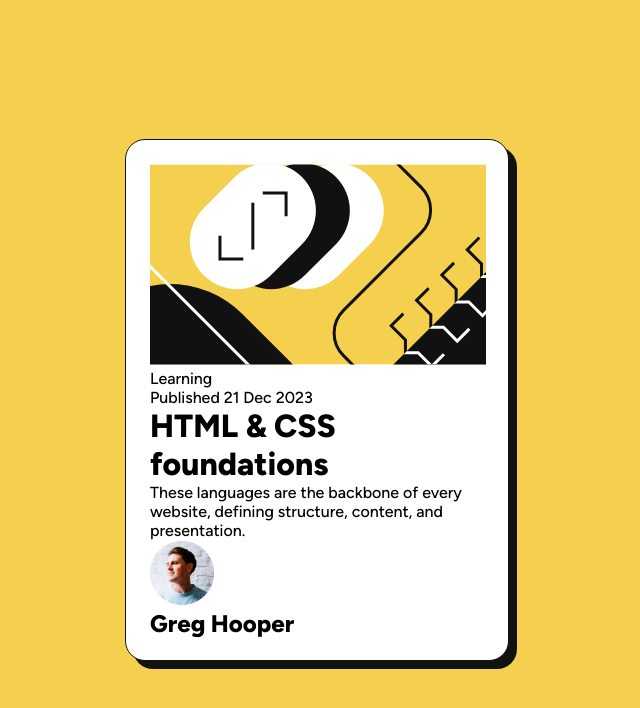
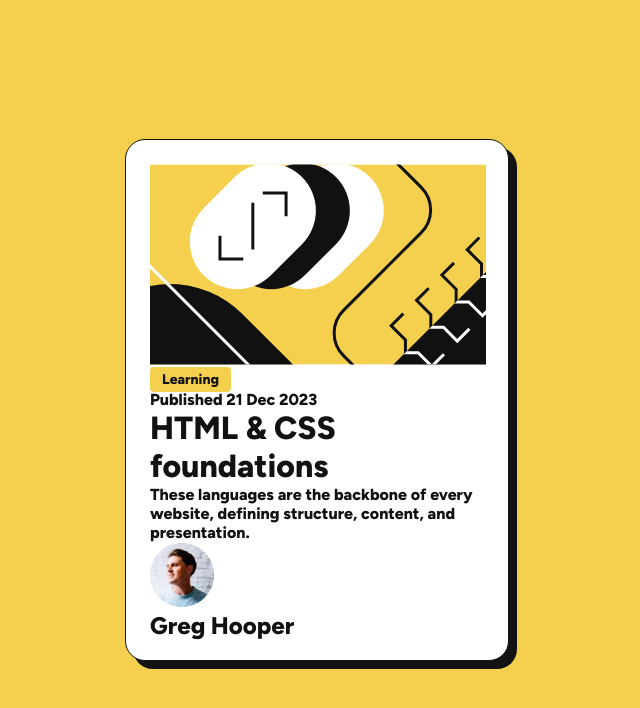
Before and after one commit to LuizHen527/blog-preview-card, a plain HTML site: page index.html in a window 1280 px wide. Shown: the whole page, without its empty margins (323-963 px from the left). Drawn offline with Linux system fonts and the light colour scheme.

Commit message:
Add style to span element

```diff
--- a/index.html
+++ b/index.html
@@ -13,7 +13,7 @@
     <img src="./assets/images/illustration-article.svg" alt="Yellow ilustration">
 
     <div class="card-content">
-      <span>Learning</span>
+      <span class="card-tag">Learning</span>
       <p class="card-date">Published 21 Dec 2023</p>
 
       <h1 class="card-title">HTML & CSS foundations</h1>
--- a/styles.css
+++ b/styles.css
@@ -37,6 +37,8 @@ body {
     justify-content: center;
 
     font-family: 'Figtree';
+    color: var(--gray-950);
+    font-weight: 950;
 }
 
 .card-container {
@@ -48,3 +50,11 @@ body {
     box-shadow: 8px 8px var(--gray-950);
     padding: 24px;
 }
+
+.card-tag {
+    font-size: 14px;
+    background-color: var(--yellow-clr);
+    padding: 4px 12px;
+    border-radius: 4px;
+    line-height: 150%;
+}
```
